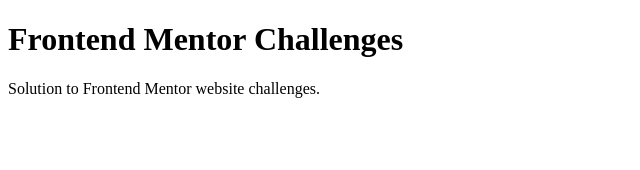
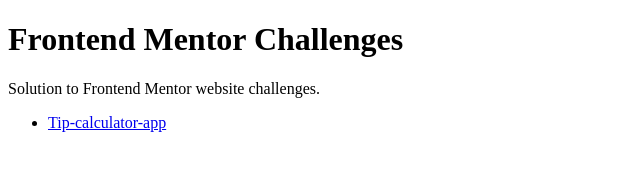
Before and after one commit to James-alderson/Frontend-Mentor, a plain HTML site: page index.html in a window 1280 px wide. Shown: the whole page, without its empty margins (0-640 px from the left). Drawn offline with Linux system fonts and the light colour scheme.

Commit message:
Add 'Tip-calculator-app' solution

```diff
--- a/index.html
+++ b/index.html
@@ -14,5 +14,8 @@
 <body>
   <h1>Frontend Mentor Challenges</h1>
   <p>Solution to Frontend Mentor website challenges.</p>
+  <ul>
+    <li><a href="Solutions/Tip-calculator-app/index.html" target="_blank">Tip-calculator-app</a></li>
+  </ul>
 </body>
 </html>
```
